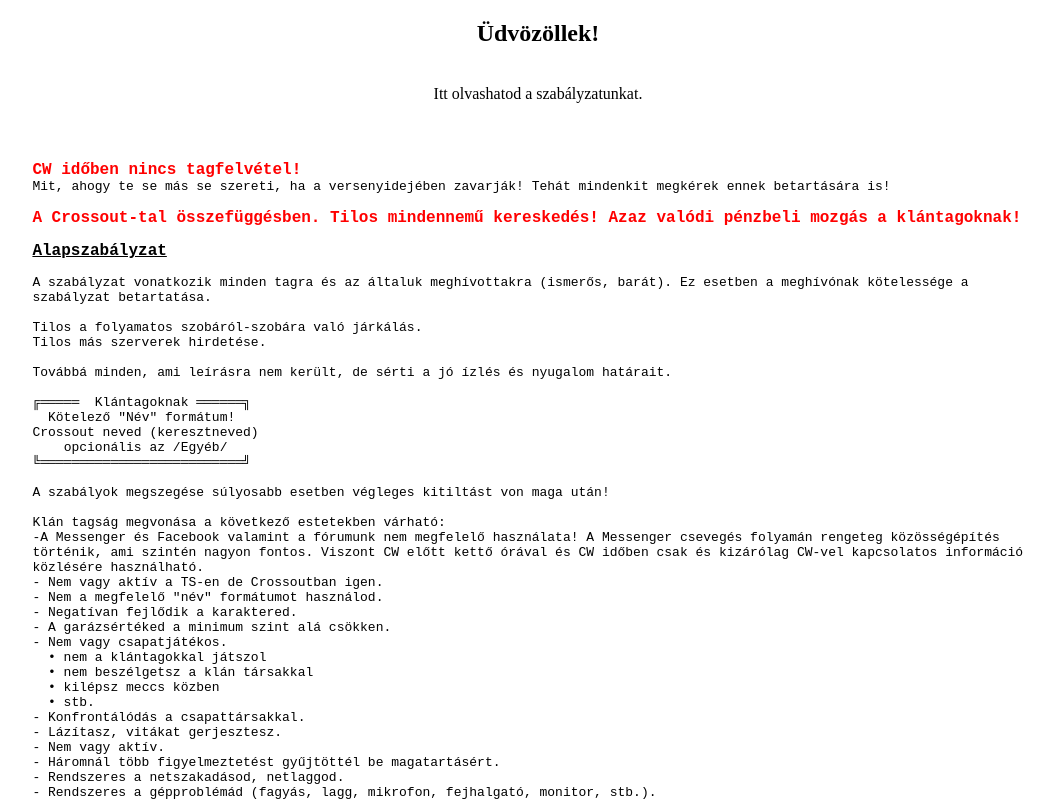
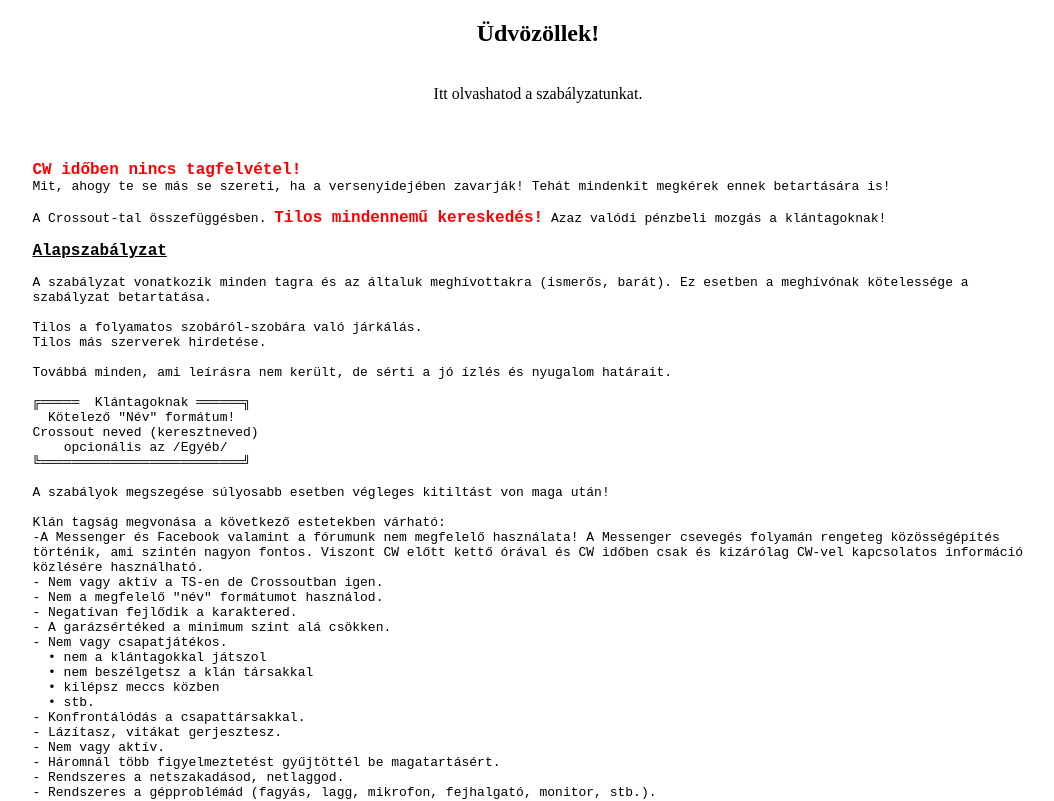
Before and after one commit to knonvic/picc_szabalyzat, a plain HTML site: page index.html in a window 1280 px wide. Shown: the top 801 px of the page, without its empty margins (102-1156 px from the left). Drawn offline with Linux system fonts and the light colour scheme.

Commit message:
Update index.html

```diff
--- a/index.html
+++ b/index.html
@@ -76,7 +76,7 @@ Alapul szolgáló szöveg.
 <r>CW időben nincs tagfelvétel!</r>
 Mit, ahogy te se más se szereti, ha a versenyidejében zavarják! Tehát mindenkit megkérek ennek betartására is!
 
-<r>A Crossout-tal összefüggésben. Tilos mindennemű kereskedés! Azaz valódi pénzbeli mozgás a klántagoknak!</r>
+A Crossout-tal összefüggésben. <r>Tilos mindennemű kereskedés!</r> Azaz valódi pénzbeli mozgás a klántagoknak!
 
 <c>Alapszabályzat</c>
 
```
